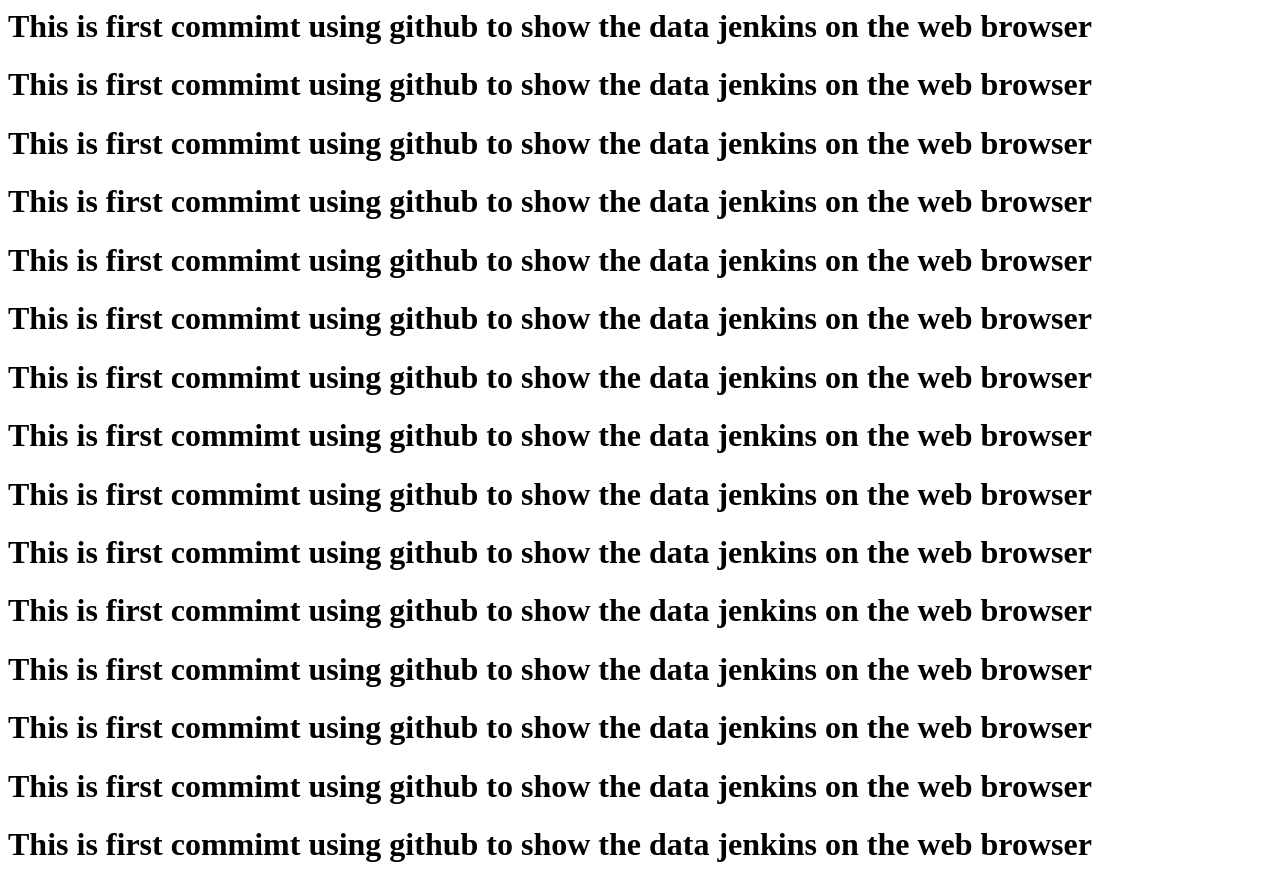
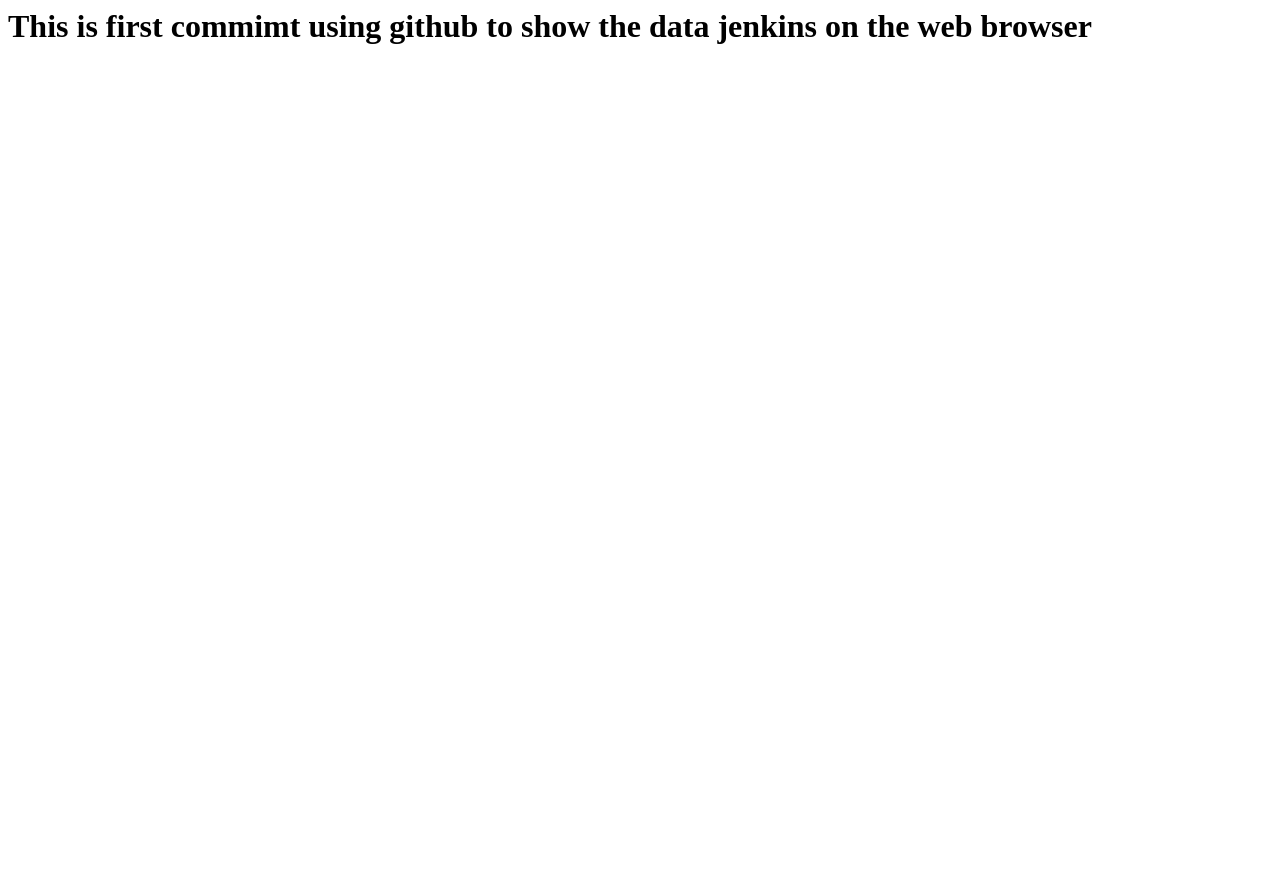
Before and after one commit to umeshtyagi829/jenkins-github, a plain HTML site: page index.html in a window 1280 px wide. After the commit the page ends 800 px from the top, so only its background shows below. Drawn offline with Linux system fonts and the light colour scheme.

Commit message:
Update index.html

```diff
--- a/index.html
+++ b/index.html
@@ -1,19 +1 @@
 <h1>This is first commimt using github to show the data jenkins on the web browser</h1>
-<h1>This is first commimt using github to show the data jenkins on the web browser</h1>
-<h1>This is first commimt using github to show the data jenkins on the web browser</h1>
-
-<h1>This is first commimt using github to show the data jenkins on the web browser</h1>
-<h1>This is first commimt using github to show the data jenkins on the web browser</h1>
-<h1>This is first commimt using github to show the data jenkins on the web browser</h1>
-
-<h1>This is first commimt using github to show the data jenkins on the web browser</h1>
-<h1>This is first commimt using github to show the data jenkins on the web browser</h1>
-<h1>This is first commimt using github to show the data jenkins on the web browser</h1>
-
-<h1>This is first commimt using github to show the data jenkins on the web browser</h1>
-<h1>This is first commimt using github to show the data jenkins on the web browser</h1>
-<h1>This is first commimt using github to show the data jenkins on the web browser</h1>
-
-<h1>This is first commimt using github to show the data jenkins on the web browser</h1>
-<h1>This is first commimt using github to show the data jenkins on the web browser</h1>
-<h1>This is first commimt using github to show the data jenkins on the web browser</h1>
```
